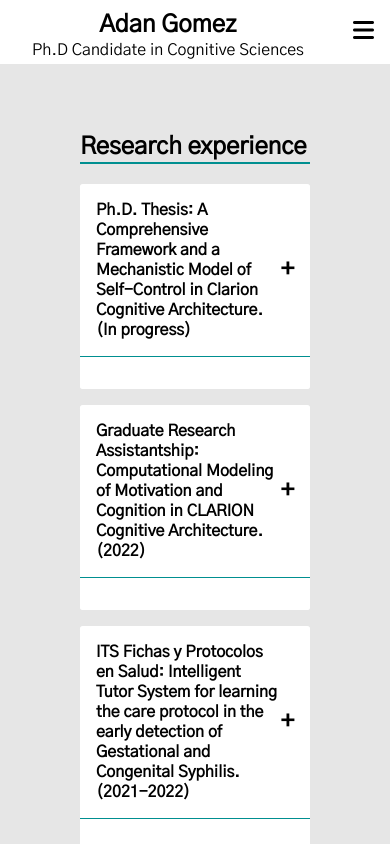
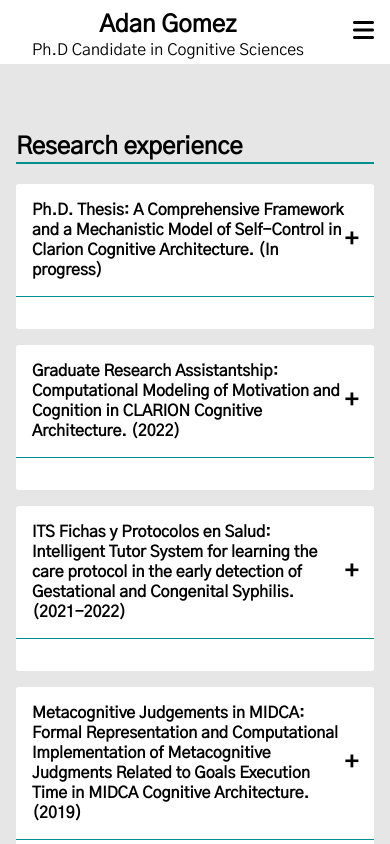
Before and after one commit to corderoangel/portfolio_adan, a React (Create React App) app: page /experience in a window 390 px wide. Shown: the top 844 px of the page. Built offline with nearby package versions, Linux system fonts and the light colour scheme.

Commit message:
seccion experience responsiva

```diff
--- a/src/Experience.css
+++ b/src/Experience.css
@@ -99,3 +99,15 @@
 .teaching-container_content .teach-details.show {
 	max-height: 500px;
 }
+
+@media screen and (max-width: 800px) {
+	.research-container,
+	.teaching-container {
+		/* margin-top: 6rem; */
+		margin-left: 0rem;
+		margin-right: 0rem;
+	}
+	.teaching-container_content .teach-details.show ul {
+		padding-left: 1rem;
+	}
+}
```
